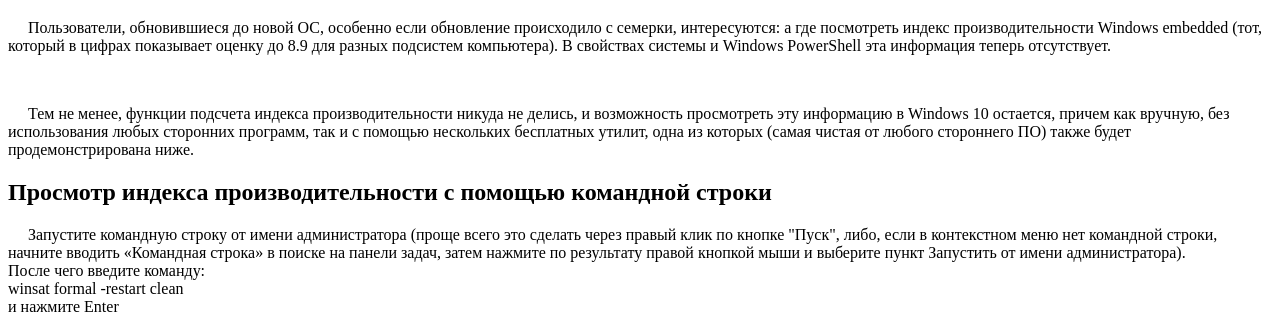
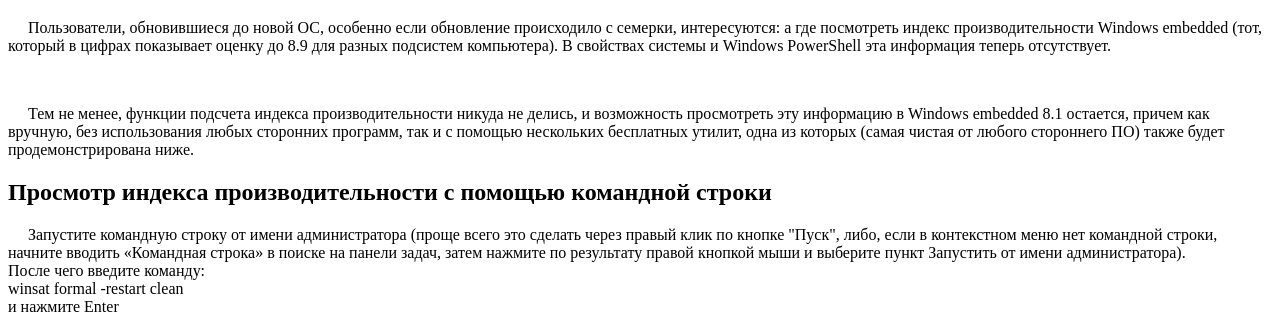
Before and after one commit to 03065/03065.github.io, a plain HTML site: page WindowsEmbedded/index.html in a window 1280 px wide. Shown: the part 61-375 px from the top of the page. Drawn offline with Linux system fonts and the light colour scheme.

Commit message:
Update index.html

```diff
--- a/WindowsEmbedded/index.html
+++ b/WindowsEmbedded/index.html
@@ -9,7 +9,7 @@
    <h1>Индекс производительности Windows embedded 8.1</h1>
     <p>Пользователи, обновившиеся до новой ОС, особенно если обновление происходило с семерки, интересуются: а где посмотреть индекс производительности Windows embedded (тот, который в цифрах показывает оценку до 8.9 для разных подсистем компьютера). В свойствах системы и Windows PowerShell эта информация теперь отсутствует.</p>
     <br>
-    <p>Тем не менее, функции подсчета индекса производительности никуда не делись, и возможность просмотреть эту информацию в Windows 10 остается, причем как вручную, без использования любых сторонних программ, так и с помощью нескольких бесплатных утилит, одна из которых (самая чистая от любого стороннего ПО) также будет продемонстрирована ниже.</p>
+    <p>Тем не менее, функции подсчета индекса производительности никуда не делись, и возможность просмотреть эту информацию в Windows embedded 8.1 остается, причем как вручную, без использования любых сторонних программ, так и с помощью нескольких бесплатных утилит, одна из которых (самая чистая от любого стороннего ПО) также будет продемонстрирована ниже.</p>
     <h2>Просмотр индекса производительности с помощью командной строки</h2>
     <p>Запустите командную строку от имени администратора (проще всего это сделать через правый клик по кнопке "Пуск", либо, если в контекстном меню нет командной строки, начните вводить «Командная строка» в поиске на панели задач, затем нажмите по результату правой кнопкой мыши и выберите пункт Запустить от имени администратора).<br>
 После чего введите команду:<br> winsat formal -restart clean<br>
```
